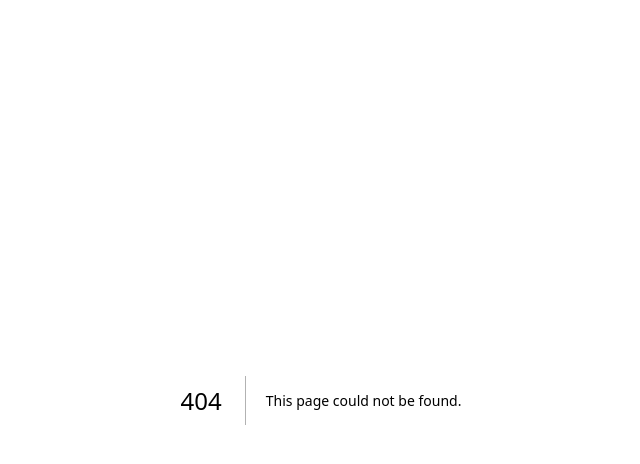
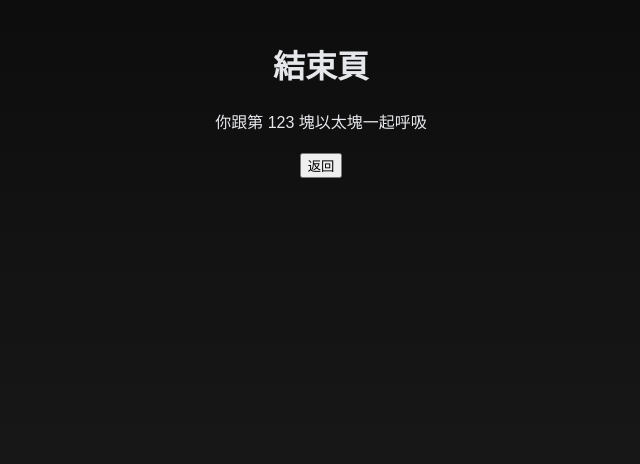
Before and after one commit to fish-in-waters-cjp/breathe-zen, a Next.js app in the folder frontend/: page /result in a window 1280 px wide. Before the commit this address had no page. Shown: the top 464 px of the page, without its empty margins (319-959 px from the left). Built offline with nearby package versions, Linux system fonts and the light colour scheme; what @rainbow-me/rainbowkit, wagmi would draw is missing.

Commit message:
feat: add Result

```diff
--- /dev/null
+++ b/frontend/src/pages/result.tsx
@@ -0,0 +1,34 @@
+"use client";
+// pages/result.js
+// import { useEffect, useState } from "react";
+import { useRouter } from "next/navigation";
+// import { useProvider } from "wagmi";
+
+export default function End() {
+  //   const [blockNumber, setBlockNumber] = useState(null);
+  const blockNumber = 123;
+  //   const provider = useProvider();
+  const router = useRouter();
+
+  //   useEffect(() => {
+  //     async function fetchBlock() {
+  //       const block = await provider.getBlockNumber();
+  //       setBlockNumber(block);
+  //     }
+  //     fetchBlock();
+  //   }, [provider]);
+
+  return (
+    <div style={{ padding: "20px", textAlign: "center" }}>
+      <h1>結束頁</h1>
+      {blockNumber ? (
+        <p>你跟第 {blockNumber} 塊以太塊一起呼吸</p>
+      ) : (
+        <p>取得以太塊資料中...</p>
+      )}
+      <div style={{ marginTop: "20px" }}>
+        <button onClick={() => router.push("/")}>返回</button>
+      </div>
+    </div>
+  );
+}
```
